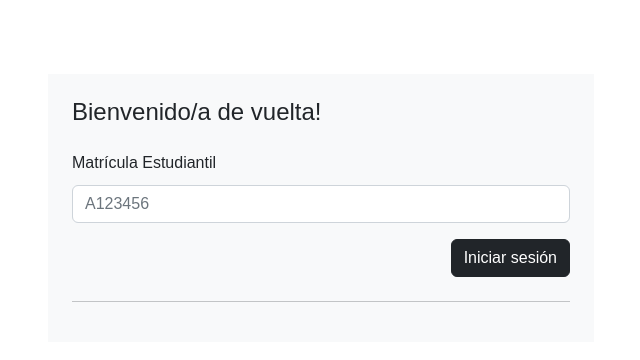
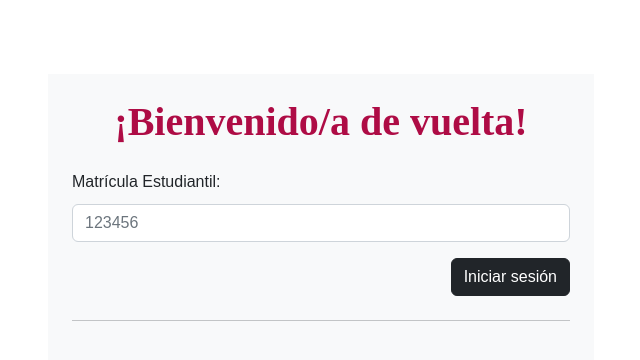
Before and after one commit to Sifnts/suni-0.4, a Flask app: page / in a window 1280 px wide. Shown: the top 360 px of the page, without its empty margins (319-959 px from the left). Run offline with Flask 3, Linux system fonts and the light colour scheme; parts of the project's set-up code (start-up, migrations or seed data) failed here and were passed over.

Commit message:
css 2.0
miau

```diff
--- a/static/css/style.css
+++ b/static/css/style.css
@@ -10,6 +10,16 @@ h1 {
     font-style: normal;
     font-weight: bolder;
 }
+
+h4 {
+    color: #AE0C45;
+    text-align: center;
+    font-family: Manrope;
+    font-size: 2.5em;
+    font-style: normal;
+    font-weight: bolder;
+}
+
 
 * {
     font-family: Manrope, sans-serif; /* General font family for nice typography */
@@ -99,3 +109,15 @@ img {
 .form-check-label {
     margin-left: 0.5rem; /* Add left margin to label text next to the checkbox */
 }
+
+.mb-1{
+    font-family: Manrope, sans-serif;
+    font-weight: bold;
+}
+
+.itemstart{
+    font-family: Manrope, sans-serif;
+    font-weight: bold;
+    font-size: larger;
+    text-align: center;
+}
--- a/templates/account.html
+++ b/templates/account.html
@@ -11,7 +11,7 @@
         <nav class="navbar navbar-expand-lg bg-light">
             <div class="container-fluid">
                 <a class="navbar-brand" href="{{ url_for('index') }}">
-                    <img src="{{ url_for('static', filename='images/suni.png') }}" alt="SUNI Logo" style="width: 120px; height: auto;">
+                    <img src="{{ url_for('static', filename='images/suni.png') }}" alt="SUNI Logo" style="width: 110px; height: auto;">
                   </a>
               <button class="navbar-toggler" type="button" data-bs-toggle="collapse" data-bs-target="#navbarNavAltMarkup" aria-controls="navbarNavAltMarkup" aria-expanded="false" aria-label="Toggle navigation">
                 <span class="navbar-toggler-icon"></span>
--- a/templates/index.html
+++ b/templates/index.html
@@ -38,7 +38,7 @@
                 {% endfor %}
               {% endif %}
             {% endwith %}
-            <h1 style="display: flex; align-items: center; text-align: center;">
+            <h1 style="align-items: center; text-align: center;">
               Horario del día
               <img src="{{ url_for('static', filename='images/cabeza.png') }}" alt="Tu Imagen" style="width: 160px; height: auto; margin-left: -28px;">
             </h1>
@@ -49,7 +49,7 @@
                 <a href="#" class="list-group-item list-group-item-action flex-column align-items-start">
                   <div class="d-flex w-100 justify-content-between">
                       <h5 class="mb-1">{{ item.SubjectName }}</h5>
-                      <small>{{ item.StartTime }} - {{ item.EndTime }}</small>
+                      <small class ="itemstart">{{ item.StartTime }} - {{ item.EndTime }}</small>
                   </div>
                   <p class="mb-1">Aula: {{ item.ClassroomNumber }}</p>
                   <small>Profesor: {{ item.TeacherName }}</small>
--- a/templates/login.html
+++ b/templates/login.html
@@ -14,10 +14,10 @@
             <div class="col-md-6 offset-md-3">
                 <div class="login-form bg-light mt-4 p-4">
                     <form action="{{ url_for('login') }}" method="post" class="row g-3">
-                        <h4>Bienvenido/a de vuelta!</h4>
+                        <h4>¡Bienvenido/a de vuelta!</h4>
                         <div class="col-12">
-                            <label style="padding-bottom: 10px;">Matrícula Estudiantil</label>
-                            <input type="text" name="student_id" class="form-control" placeholder="A123456" required>
+                            <label style="padding-bottom: 10px;">Matrícula Estudiantil:</label>
+                            <input type="text" name="student_id" class="form-control" placeholder="123456" required>
                         </div>
                         <div class="col-12">
                             <button type="submit" class="btn btn-dark float-end">Iniciar sesión</button>
--- a/templates/map.html
+++ b/templates/map.html
@@ -11,7 +11,7 @@
         <nav class="navbar navbar-expand-lg bg-light">
             <div class="container-fluid">
               <a class="navbar-brand" href="{{ url_for('index') }}">
-                <img src="{{ url_for('static', filename='images/suni.png') }}" alt="SUNI Logo" style="width: 120px; height: auto;">
+                <img src="{{ url_for('static', filename='images/suni.png') }}" alt="SUNI Logo" style="width: 110px; height: auto;">
               </a>
               <button class="navbar-toggler" type="button" data-bs-toggle="collapse" data-bs-target="#navbarNavAltMarkup" aria-controls="navbarNavAltMarkup" aria-expanded="false" aria-label="Toggle navigation">
                 <span class="navbar-toggler-icon"></span>
--- a/templates/reports.html
+++ b/templates/reports.html
@@ -11,7 +11,7 @@
         <nav class="navbar navbar-expand-lg bg-light">
             <div class="container-fluid">
                 <a class="navbar-brand" href="{{ url_for('index') }}">
-                    <img src="{{ url_for('static', filename='images/suni.png') }}" alt="SUNI Logo" style="width: 120px; height: auto;">
+                    <img src="{{ url_for('static', filename='images/suni.png') }}" alt="SUNI Logo" style="width: 110px; height: auto;">
                   </a>
               <button class="navbar-toggler" type="button" data-bs-toggle="collapse" data-bs-target="#navbarNavAltMarkup" aria-controls="navbarNavAltMarkup" aria-expanded="false" aria-label="Toggle navigation">
                 <span class="navbar-toggler-icon"></span>
--- a/templates/reservation.html
+++ b/templates/reservation.html
@@ -12,7 +12,7 @@
         <nav class="navbar navbar-expand-lg bg-light">
             <div class="container-fluid">
                 <a class="navbar-brand" href="{{ url_for('index') }}">
-                    <img src="{{ url_for('static', filename='images/suni.png') }}" alt="SUNI Logo" style="width: 120px; height: auto;">
+                    <img src="{{ url_for('static', filename='images/suni.png') }}" alt="SUNI Logo" style="width: 110px; height: auto;">
                   </a>
             <button class="navbar-toggler" type="button" data-bs-toggle="collapse" data-bs-target="#navbarNavAltMarkup" aria-controls="navbarNavAltMarkup" aria-expanded="false" aria-label="Toggle navigation">
                 <span class="navbar-toggler-icon"></span>
```
